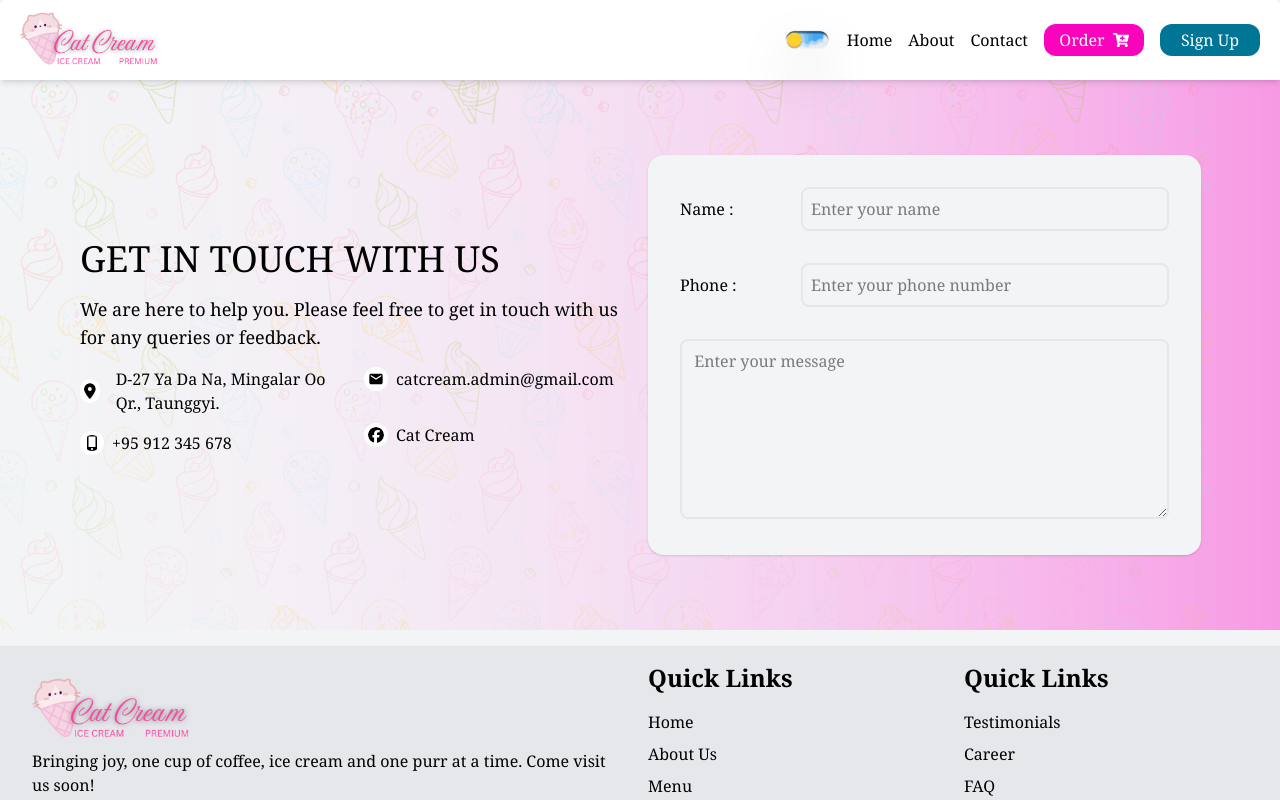
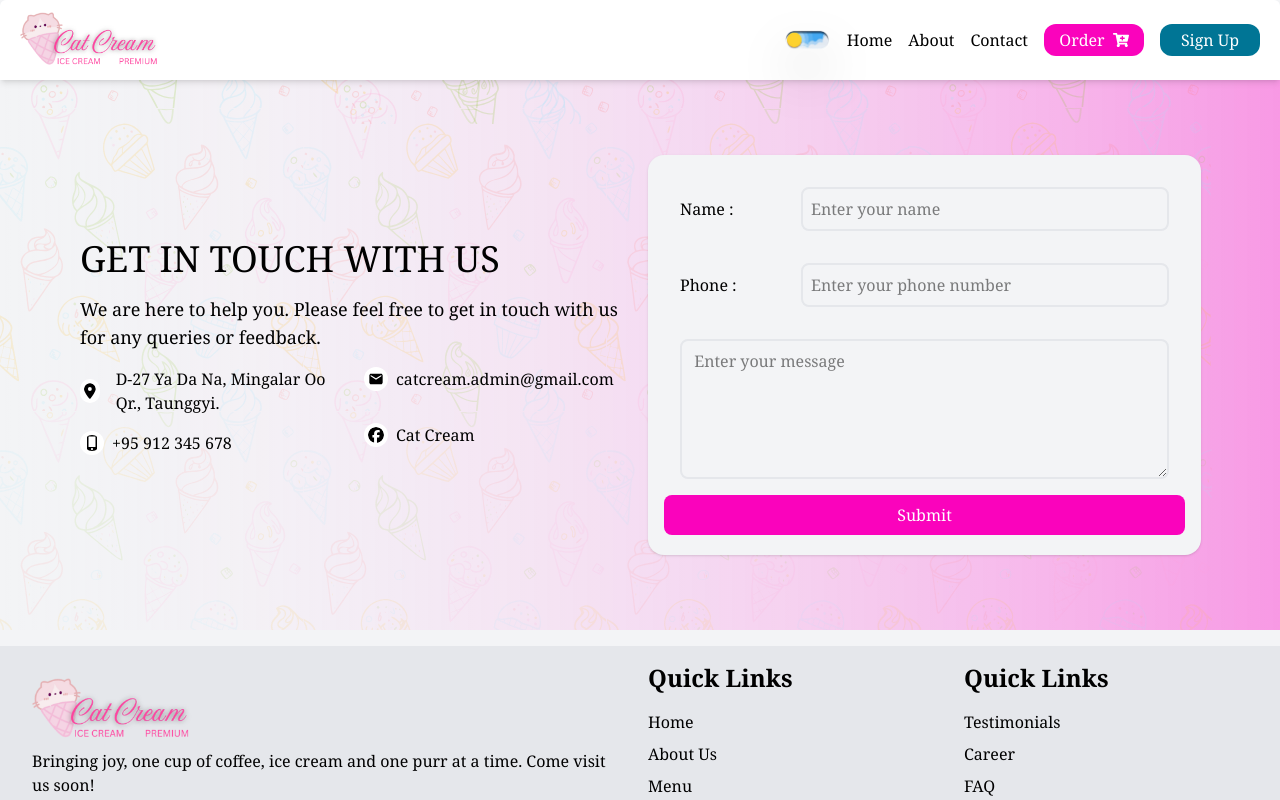
Before and after one commit to SaiAungWann/Cat_Cream, a React (Vite) app in the folder frontend/: page /contact in a window 1280 px wide. Shown: the top 800 px of the page. Built offline with nearby package versions, Linux system fonts and the light colour scheme.

Commit message:
contact-page

```diff
--- a/frontend/src/pages/ClientSidePages/Contact.jsx
+++ b/frontend/src/pages/ClientSidePages/Contact.jsx
@@ -85,10 +85,16 @@ function Contact() {
                   <textarea
                     name="message"
                     id=""
-                    className=" w-full h-45 p-2 border-2 border-gray-200 rounded-lg"
+                    className=" w-full h-35 p-2 border-2 border-gray-200 rounded-lg"
                     placeholder=" Enter your message"
                   ></textarea>
                 </div>
+                <button
+                  type="submit"
+                  className=" bg-primary text-white p-2 rounded-lg w-full hover:scale-105"
+                >
+                  Submit
+                </button>
               </form>
             </div>
           </div>
```
